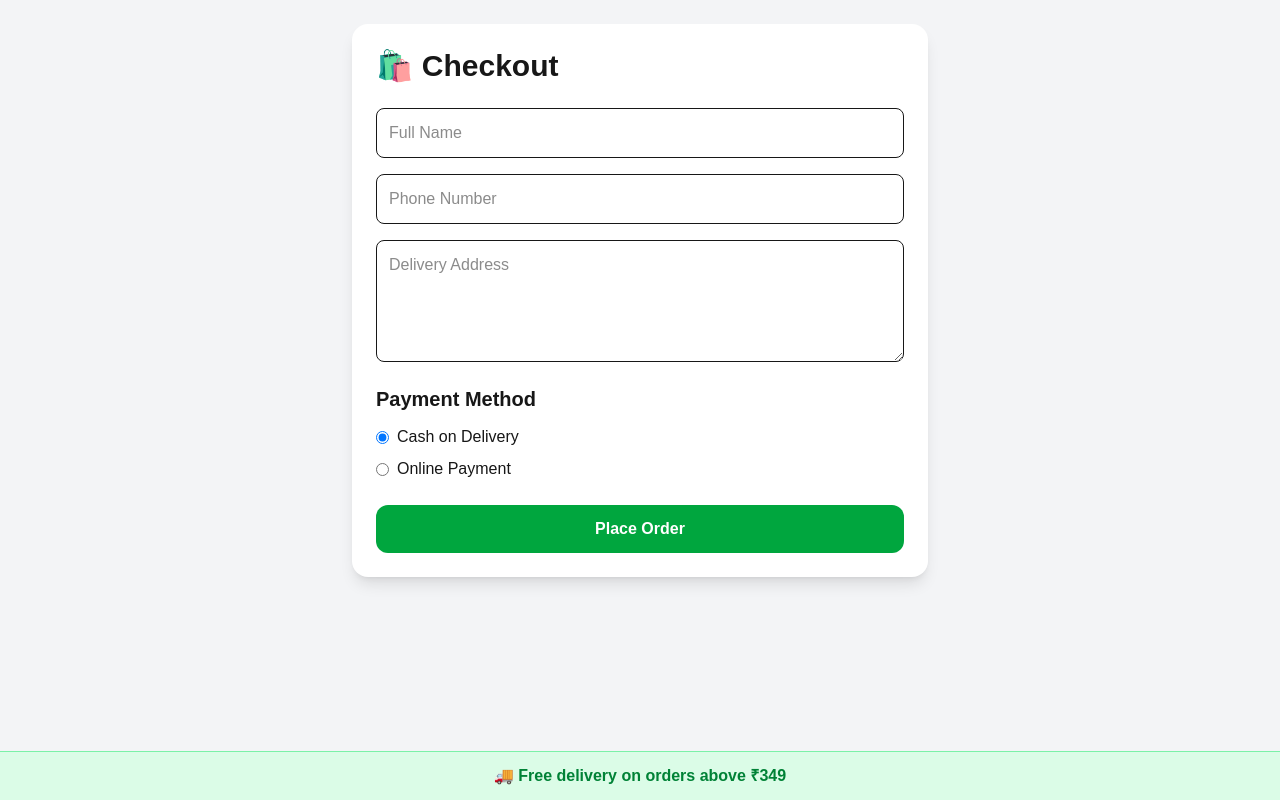
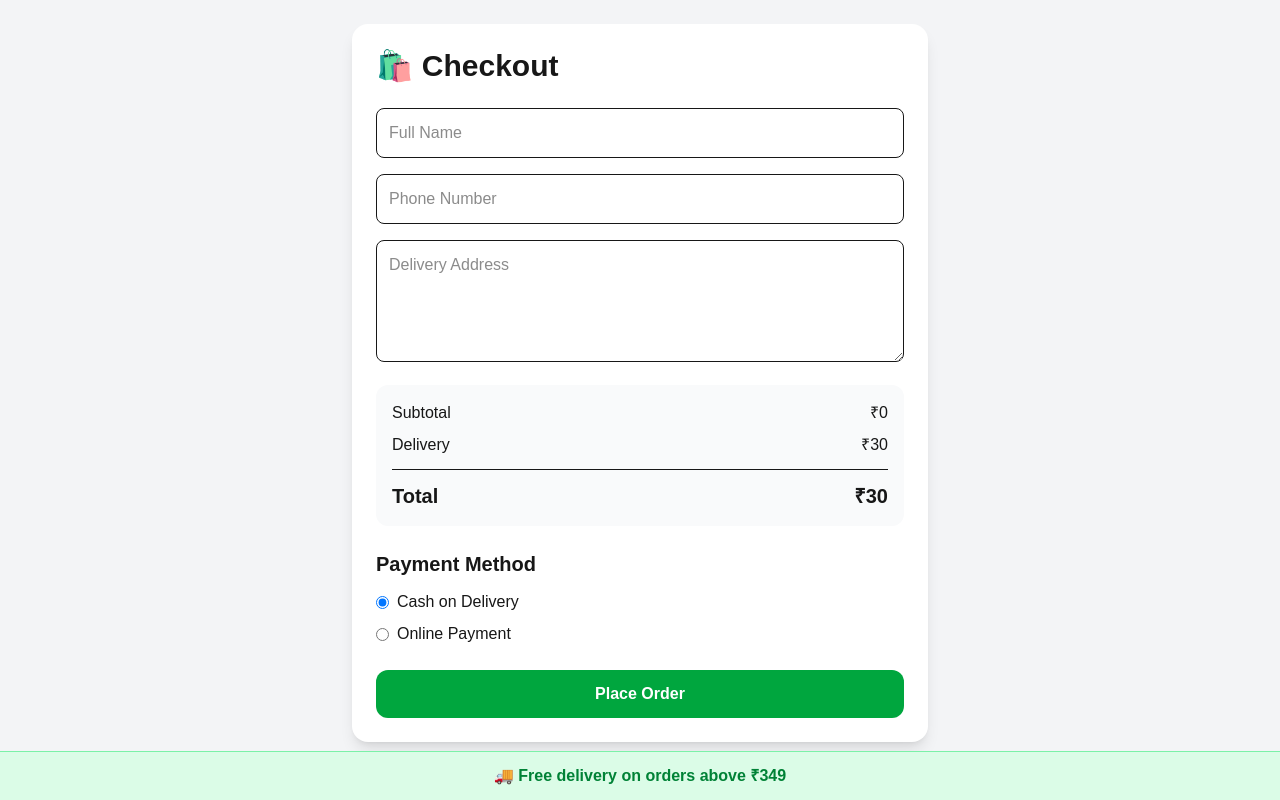
Before and after one commit to mohmdAdhil/WAY-MART, a Next.js app: page /checkout in a window 1280 px wide. Built offline with nearby package versions, Linux system fonts and the light colour scheme; no server answers.

Commit message:
Complete checkout and order data

```diff
--- a/app/checkout/page.tsx
+++ b/app/checkout/page.tsx
@@ -18,6 +18,10 @@ const totalPrice = cart.reduce(
   (sum, item) => sum + item.price * item.quantity,
   0
 );
+const deliveryFee = totalPrice >= 349 ? 0 : 30;
+
+const finalTotal = totalPrice + deliveryFee;
+
 const placeOrder = async () => {
   if (!name.trim()) {
   alert("Please enter your full name.");
@@ -52,13 +56,19 @@ if (cart.length === 0) {
     return;
   }
 
+
+
  const { data, error } = await supabase
   .from("orders")
-  .insert({
+ .insert({
+
   user_id: user.id,
   customer_name: name,
   phone: phone,
-  total_price: totalPrice,
+  subtotal: totalPrice,
+  delivery_fee: deliveryFee,
+  total_price: finalTotal,
+  payment_method: payment,
   status: "Pending",
   address,
 })
@@ -126,6 +136,27 @@ clearCart();
   className="w-full border rounded-lg p-3 mb-4"
 />
 
+<div className="bg-gray-50 rounded-xl p-4 mb-6">
+  <div className="flex justify-between">
+    <span>Subtotal</span>
+    <span>₹{totalPrice}</span>
+  </div>
+
+  <div className="flex justify-between mt-2">
+    <span>Delivery</span>
+    <span>
+      {deliveryFee === 0 ? "FREE" : `₹${deliveryFee}`}
+    </span>
+  </div>
+
+  <div className="border-t mt-3 pt-3 flex justify-between text-xl font-bold">
+    <span>Total</span>
+    <span>₹{finalTotal}</span>
+  </div>
+</div>
+
+
+
         <h2 className="text-xl font-bold mb-3">Payment Method</h2>
 
         <label className="flex items-center gap-2 mb-2">
```
